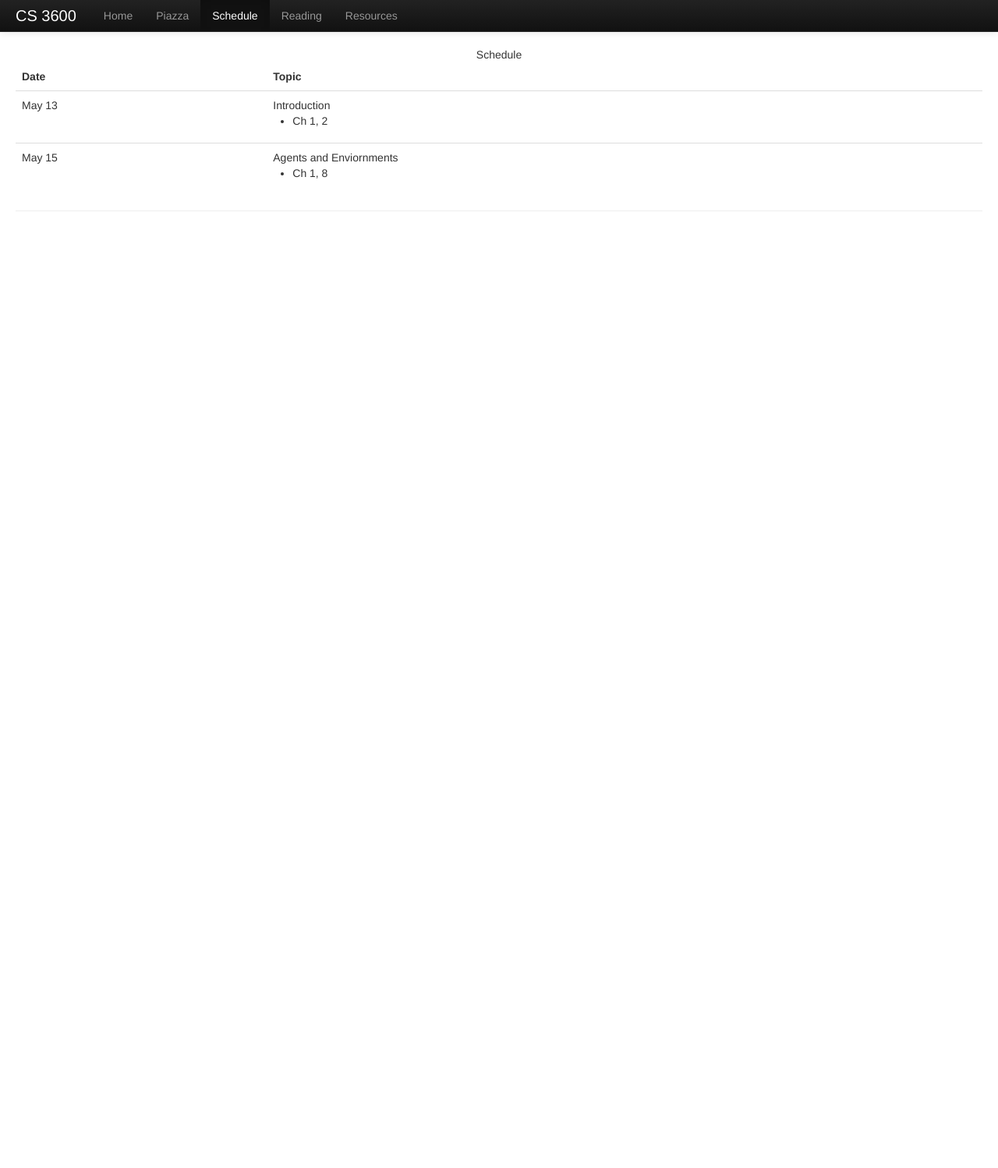
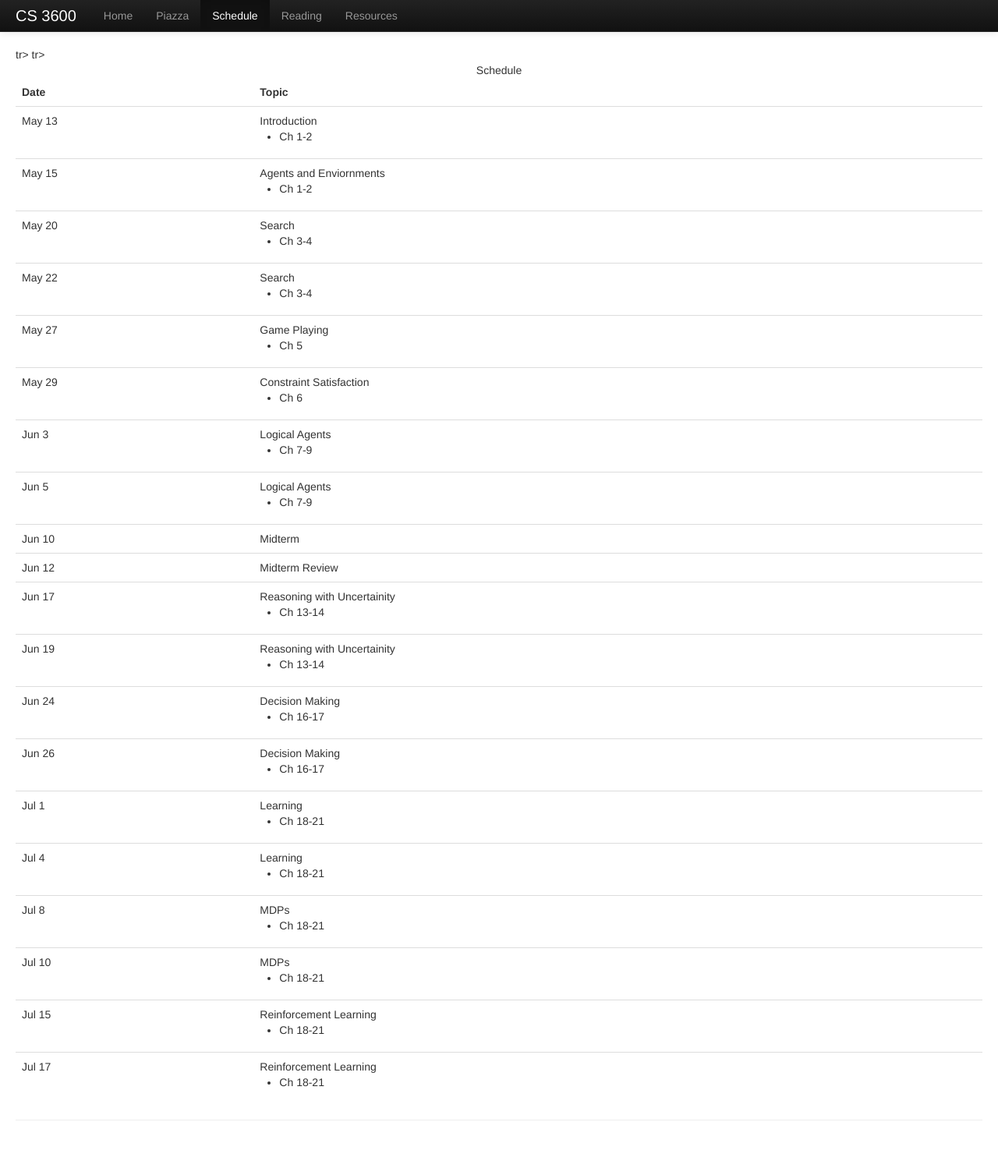
Before and after one commit to irfan123456/3600, a PHP site: page /schedule.php in a window 1280 px wide. Shown: the whole page at 78% size. Before the commit the page ends 271 px from the top, so only its background shows below. Run offline with PHP 8.4, Linux system fonts and the light colour scheme; some libraries are stand-ins or nearby versions.

Commit message:
Updates to schedule

```diff
--- a/schedule.php
+++ b/schedule.php
@@ -15,13 +15,115 @@
 
               <tr><td>May 13</td><td>Introduction
               <ul>
-              <li>Ch 1, 2</li>
+              <li>Ch 1-2</li>
               </ul>
               </td></tr>
 
               <tr><td>May 15</td><td>Agents and Enviornments
               <ul>
-              <li>Ch 1, 8</li>
+              <li>Ch 1-2</li>
+              </ul>
+              </td></tr>
+
+              <tr><td>May 20</td><td>Search
+              <ul>
+              <li>Ch 3-4</li>
+              </ul>
+              </td></tr>
+
+              <tr><td>May 22</td><td>Search
+              <ul>
+              <li>Ch 3-4</li>
+              </ul>
+              </td></tr>
+
+              <tr><td>May 27</td><td>Game Playing
+              <ul>
+              <li>Ch 5</li>
+              </ul>
+              </td></tr>
+
+              <tr><td>May 29</td><td>Constraint Satisfaction
+              <ul>
+              <li>Ch 6</li>
+              </ul>
+              </td></tr>
+
+              <tr><td>Jun 3</td><td>Logical Agents
+              <ul>
+              <li>Ch 7-9</li>
+              </ul>
+              </td></tr>
+
+              tr><td>Jun 5</td><td>Logical Agents
+              <ul>
+              <li>Ch 7-9</li>
+              </ul>
+              </td></tr>
+
+              <tr><td>Jun 10</td><td>Midterm
+              </td></tr>
+
+              tr><td>Jun 12</td><td>Midterm Review
+              </td></tr>
+
+              <tr><td>Jun 17</td><td>Reasoning with Uncertainity
+              <ul>
+              <li>Ch 13-14</li>
+              </ul>
+              </td></tr>
+
+              <tr><td>Jun 19</td><td>Reasoning with Uncertainity
+              <ul>
+              <li>Ch 13-14</li>
+              </ul>
+              </td></tr>
+
+              <tr><td>Jun 24</td><td>Decision Making
+              <ul>
+              <li>Ch 16-17</li>
+              </ul>
+              </td></tr>
+
+              <tr><td>Jun 26</td><td>Decision Making
+              <ul>
+              <li>Ch 16-17</li>
+              </ul>
+              </td></tr>
+
+              <tr><td>Jul 1</td><td>Learning
+              <ul>
+              <li>Ch 18-21</li>
+              </ul>
+              </td></tr>
+
+              <tr><td>Jul 4</td><td>Learning
+              <ul>
+              <li>Ch 18-21</li>
+              </ul>
+              </td></tr>
+
+              <tr><td>Jul 8</td><td>MDPs
+              <ul>
+              <li>Ch 18-21</li>
+              </ul>
+              </td></tr>
+
+              <tr><td>Jul 10</td><td>MDPs
+              <ul>
+              <li>Ch 18-21</li>
+              </ul>
+              </td></tr>
+
+              <tr><td>Jul 15</td><td>Reinforcement Learning
+              <ul>
+              <li>Ch 18-21</li>
+              </ul>
+              </td></tr>
+
+              <tr><td>Jul 17</td><td>Reinforcement Learning
+              <ul>
+              <li>Ch 18-21</li>
               </ul>
               </td></tr>
 
```
Also changed, not shown: index.php (+9 -8 lines).
